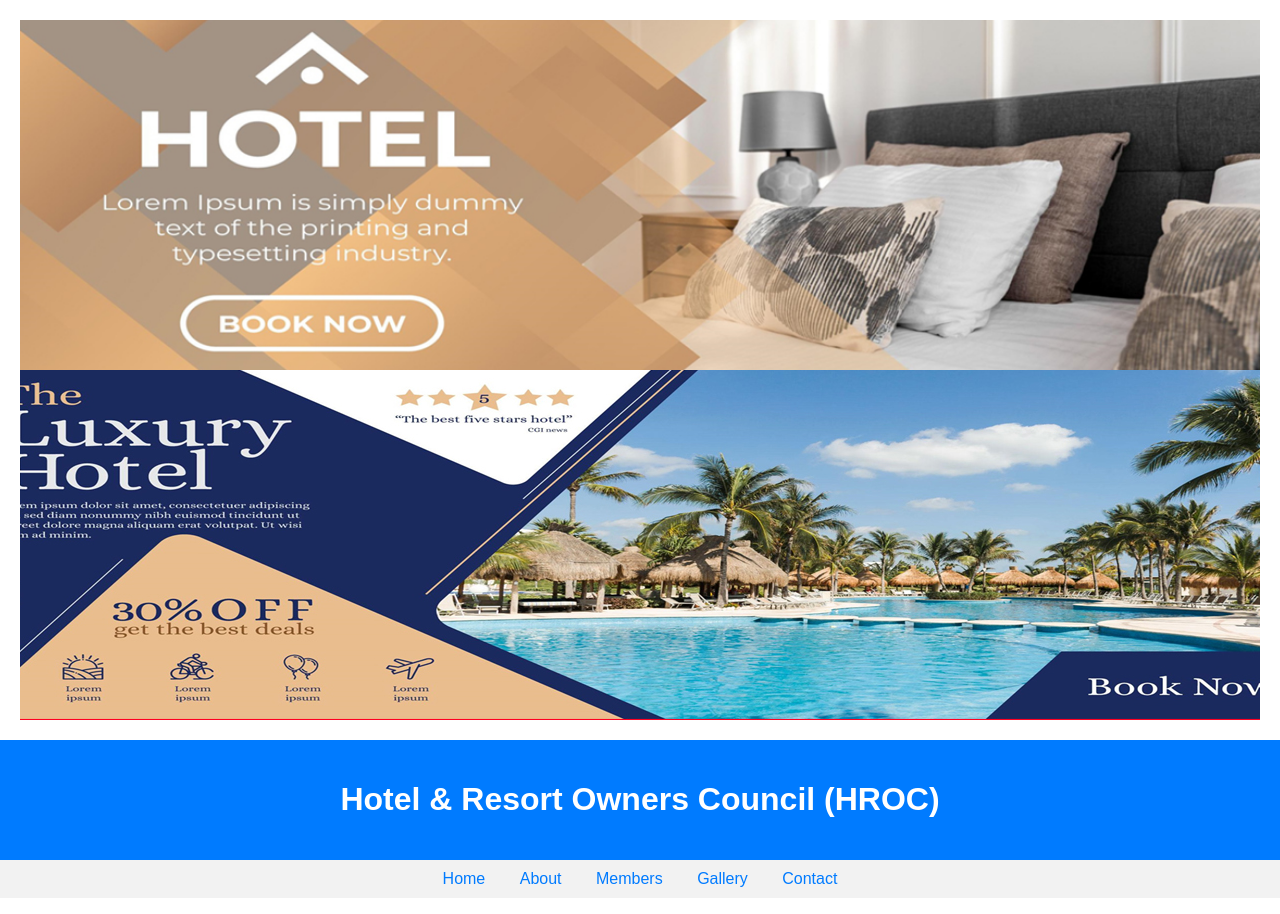
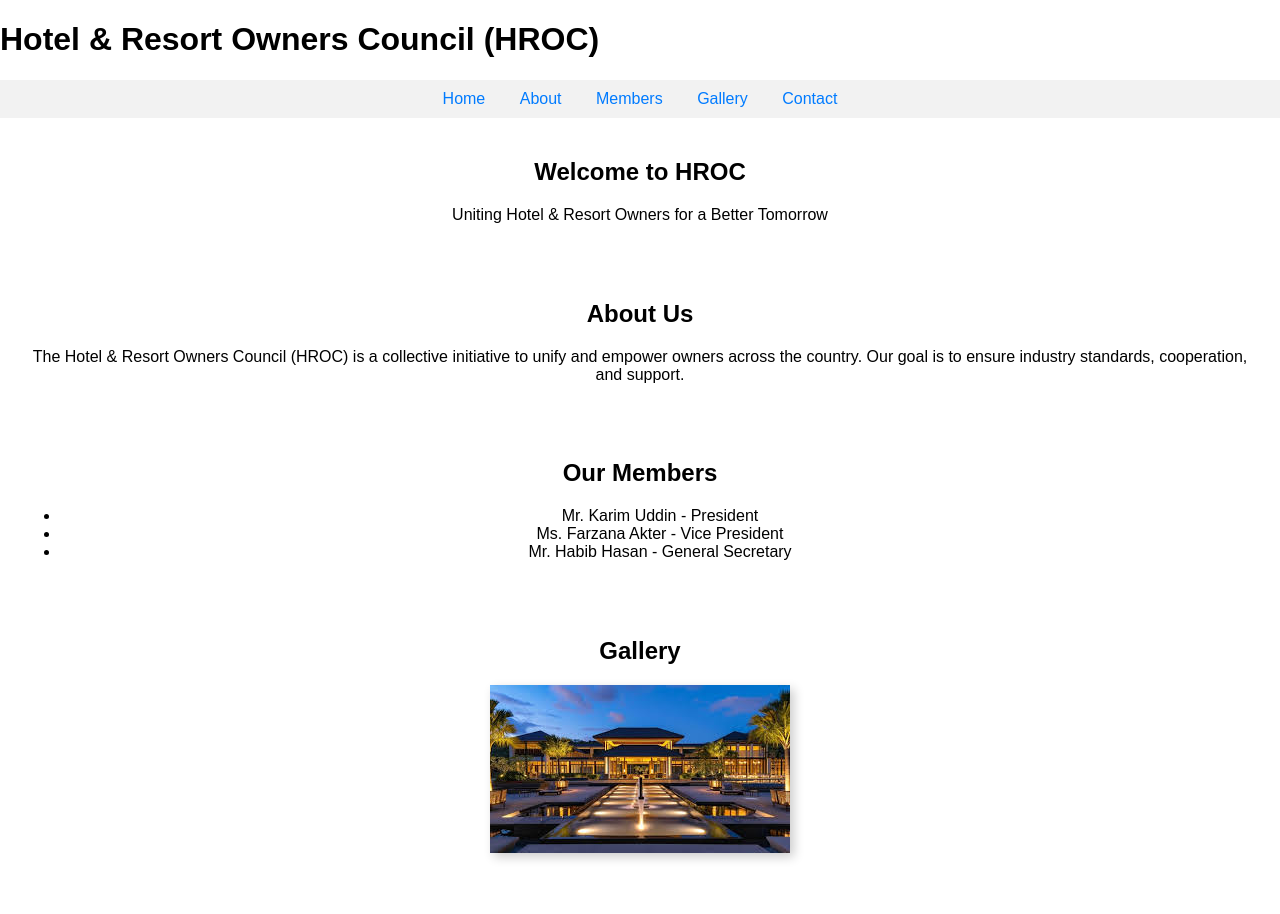
Before and after one commit to hrocbd/hroc, a plain HTML site: page index.html in a window 1280 px wide. Shown: the top 914 px of the page. Drawn offline with Linux system fonts and the light colour scheme.

Commit message:
index.html

```diff
--- a/index.html
+++ b/index.html
@@ -5,21 +5,22 @@
     <meta name="viewport" content="width=device-width, initial-scale=1.0"/>
     <title>HROC - Hotel & Resort Owners Council</title>
     <link rel="stylesheet" href="css/style.css" />
-    <link rel="icon" href="your-logo.png" type="image/png">
+    <style>
+        /* Image with shadow effect */
+        .shadow-image {
+            box-shadow: 4px 4px 10px rgba(0, 0, 0, 0.2); /* Horizontal, Vertical, Blur, Shadow color */
+            transition: box-shadow 0.3s ease-in-out;
+        }
+
+        /* Optionally, add a hover effect for more emphasis */
+        .shadow-image:hover {
+            box-shadow: 6px 6px 15px rgba(0, 0, 0, 0.3); /* Larger shadow on hover */
+        }
+    </style>
 </head>
 <body>
-    <!-- Banner Section -->
-    <section id="banner-slider">
-        <img src="https://raw.githubusercontent.com/hrocbd/hroc/main/Banner1.jpg" class="banner" alt="Banner 1">
-        <img src="https://raw.githubusercontent.com/hrocbd/hroc/main/Banner2.jpg" class="banner hidden" alt="Banner 2">
-    </section>
-
-    <!-- Blue Header -->
-    <div class="blue-heading">
+    <header>
         <h1>Hotel & Resort Owners Council (HROC)</h1>
-    </div>
-
-    <!-- Navigation -->
         <nav>
             <a href="#">Home</a>
             <a href="#about">About</a>
@@ -27,20 +28,18 @@
             <a href="#gallery">Gallery</a>
             <a href="#contact">Contact</a>
         </nav>
+    </header>
 
-    <!-- Hero Section -->
     <section id="hero">
         <h2>Welcome to HROC</h2>
         <p>Uniting Hotel & Resort Owners for a Better Tomorrow</p>
     </section>
 
-    <!-- About Section -->
     <section id="about">
         <h2>About Us</h2>
         <p>The Hotel & Resort Owners Council (HROC) is a collective initiative to unify and empower owners across the country. Our goal is to ensure industry standards, cooperation, and support.</p>
     </section>
 
-    <!-- Members Section -->
     <section id="members">
         <h2>Our Members</h2>
         <ul>
@@ -50,13 +49,12 @@
         </ul>
     </section>
 
-    <!-- Gallery Section -->
     <section id="gallery">
         <h2>Gallery</h2>
-        <img src="https://raw.githubusercontent.com/hrocbd/hroc/main/resort%20hd%20photo.jpg" class="gallery-img" alt="Resort HD Photo">
+        <!-- Image with shadow effect -->
+        <img src="https://github.com/hrocbd/hroc/blob/main/resort%20hd%20photo.jpg" alt="Resort HD Photo" class="shadow-image" />
     </section>
 
-    <!-- Contact Section -->
     <section id="contact">
         <h2>Contact Us</h2>
         <p>Email: contact@hroc.org</p>
@@ -67,15 +65,5 @@
     <footer>
         <p>&copy; 2025 Hotel & Resort Owners Council (HROC)</p>
     </footer>
-
-    <script>
-        const banners = document.querySelectorAll('.banner');
-        let current = 0;
-        setInterval(() => {
-            banners[current].classList.add('hidden');
-            current = (current + 1) % banners.length;
-            banners[current].classList.remove('hidden');
-        }, 5000);
-    </script>
 </body>
 </html>
```
Lines whose indentation alone changed are shown as unchanged.
